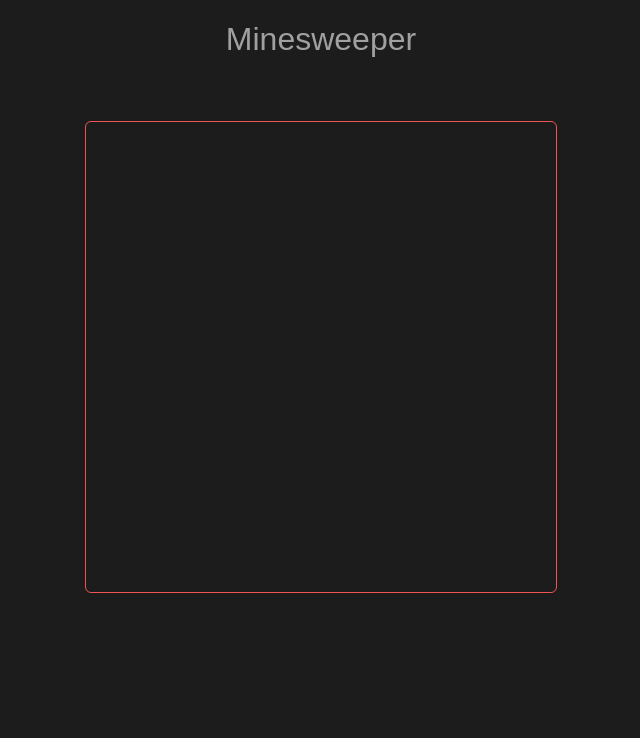
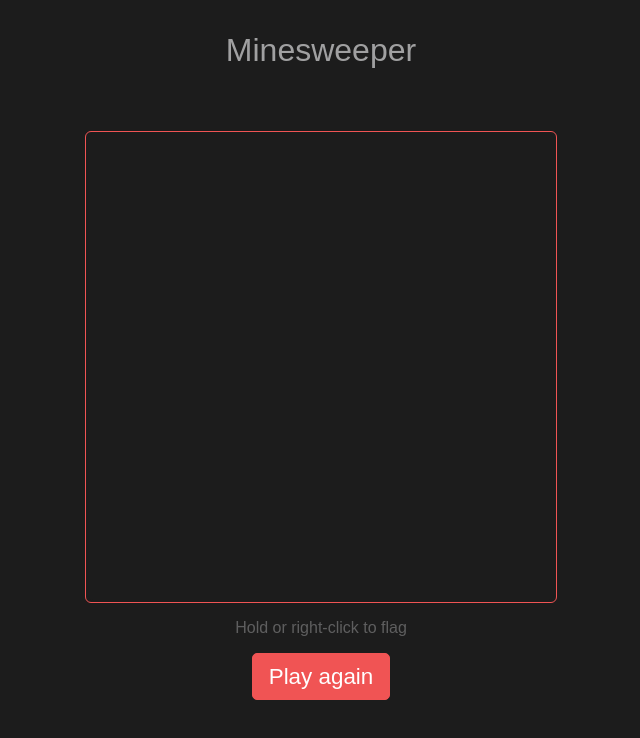
Before and after one commit to Kuba429/minesweeper, a website built with Vite: page index.html in a window 1280 px wide. Shown: the whole page, without its empty margins (319-959 px from the left). Built offline with nearby package versions, Linux system fonts and the light colour scheme; a web font is replaced by a local one.

Commit message:
restart game

```diff
--- a/index.html
+++ b/index.html
@@ -19,7 +19,10 @@
         <div class="grid-wrapper">
             <div id="grid"></div>
         </div>
-
+        <p>Hold or right-click to flag</p>
+        <form id="settings">
+            <button class="play-again">Play again</button>
+        </form>
         <script type="module" src="/src/main.ts"></script>
     </body>
 </html>
--- a/src/Grid.ts
+++ b/src/Grid.ts
@@ -6,6 +6,7 @@ export enum GameResult {
 class Grid {
     element: HTMLElement;
     resultElement: HTMLElement;
+    settingsElement: HTMLFormElement;
     columns: number;
     bombCount: number;
     flaggedCount: number;
@@ -19,6 +20,7 @@ class Grid {
     ) {
         this.element = element;
         this.resultElement = document.querySelector(".result")!;
+        this.settingsElement = document.querySelector("#settings")!;
         this.columns = dimensions?.columns ?? 9;
         this.rows = dimensions?.rows ?? 9;
         this.hiddenCount = this.columns * this.rows;
@@ -27,28 +29,29 @@ class Grid {
         this.flaggedCount = 0;
         this.grid = [];
         this.setup();
-        this.drawGrid();
+        this.settingsElement.addEventListener("input", (e) => this.setup(e));
+        this.settingsElement.addEventListener("submit", (e) => this.setup(e)); // must invoke with lambda, otherwise setup method can't access 'this'
     }
     setColumns(cols: number) {
         this.columns = cols;
-        this.setup();
+        this.start();
     }
     setRows(rows: number) {
         this.rows = rows;
-        this.setup();
+        this.start();
     }
-    setup() {
+    setup(e?: Event) {
+        e?.preventDefault();
+        // reset everything
+        this.isOver = true;
         this.element.style.display = "grid";
         this.element.style.gridTemplateRows = `repeat(${this.rows}, 1fr)`;
         this.element.style.gridTemplateColumns = `repeat(${this.columns}, 1fr)`;
-        // fill grid with cells
-        this.grid = [];
-        for (let i = 0; i < this.rows; i++) {
-            this.grid.push([]);
-            for (let j = 0; j < this.columns; j++) {
-                this.grid[i].push(new Cell({ x: j, y: i }));
-            }
-        }
+        this.makeGrid();
+        this.start();
+    }
+    start() {
+        this.isOver = false;
         this.makeBombs();
     }
     gameOver(result: GameResult) {
@@ -60,7 +63,7 @@ class Grid {
         this.resultElement.classList.add("game-over");
     }
     checkWin() {
-        console.log(`bombs: ${this.bombCount}  flags: ${this.flaggedCount}`);
+        console.log(`bombs: ${this.bombCount} flags: ${this.flaggedCount}`);
         if (this.hiddenCount === 0) this.gameOver(GameResult.WIN); // win if there are no hidden elements left
         if (this.flaggedCount !== this.bombCount) return; // possible win if every bomb is flagged
         let bombsLeft = this.bombCount;
@@ -80,7 +83,14 @@ class Grid {
         }
         this.hiddenCount -= this.bombCount;
     }
-    drawGrid() {
+    makeGrid() {
+        this.grid = [];
+        for (let i = 0; i < this.rows; i++) {
+            this.grid.push([]);
+            for (let j = 0; j < this.columns; j++) {
+                this.grid[i].push(new Cell({ x: j, y: i }));
+            }
+        }
         const fragment = document.createDocumentFragment();
         this.grid.forEach((row) => {
             row.forEach((cell) => {
--- a/src/style.scss
+++ b/src/style.scss
@@ -6,12 +6,43 @@ $bomb: #30475e;
 body {
     font-family: "Trispace", sans-serif;
     background-color: $background;
+    text-align: center;
     color: $text;
+}
+h1 {
+    margin-top: 2rem;
 }
 h1,
 h3 {
     font-weight: normal;
     text-align: center;
+}
+p {
+    opacity: 50%;
+    transition: ease opacity 0.3s;
+    &:hover {
+        opacity: 100%;
+    }
+}
+button.play-again {
+    cursor: pointer;
+    position: relative;
+    background: $flag;
+    border: 1px solid $flag;
+    color: white;
+    border-radius: 5px;
+    padding: 0.6rem 1rem;
+    box-sizing: content-box;
+    font-family: inherit;
+    font-size: 1.4rem;
+    overflow: hidden;
+    transition-property: background, color;
+    transition-duration: 0.3s;
+    transition-timing-function: ease;
+    &:hover {
+        background: $background;
+        color: $flag;
+    }
 }
 .result {
     transition: ease color 0.3s;
```
